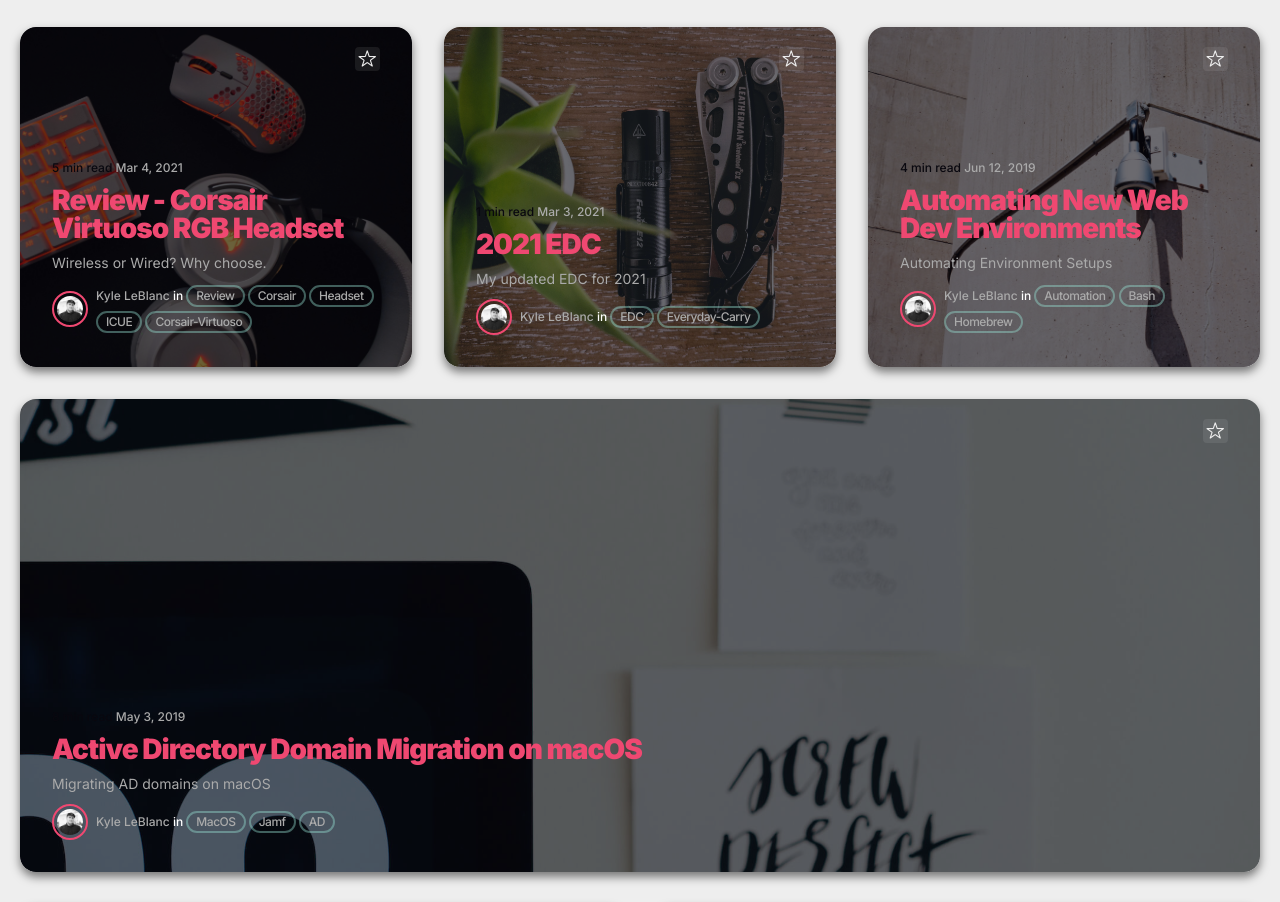
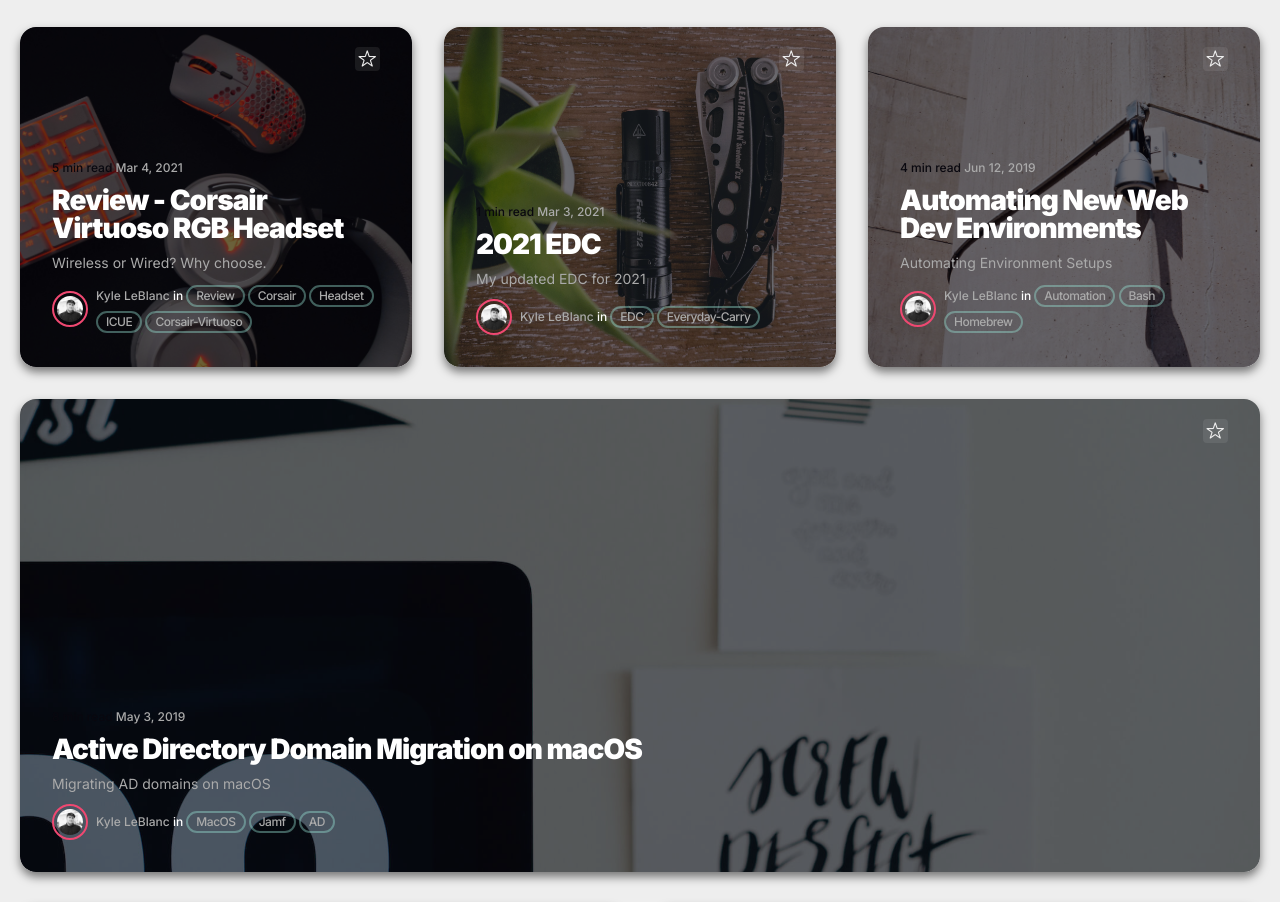
Before and after one commit to leblanck/pinkrhino, a Jekyll site: the page built from index.html, in a window 1280 px wide. Shown: the part 669-1571 px from the top of the page. Built offline with Jekyll 4.4.1, drawn with Linux system fonts in a browser that asks for light colours; nearby versions of some CDN libraries; the list of posts is cut into pages by our own code.

Commit message:
theme change

```diff
--- a/_sass/4-layouts/_home-page.scss
+++ b/_sass/4-layouts/_home-page.scss
@@ -62,7 +62,7 @@
   font-size: 28px;
   line-height: 1;
   a {
-    color: $brand-color;
+    color: $white;
   }
   @media only screen and (max-width: $mobile) {
     font-size: 24px;
```
